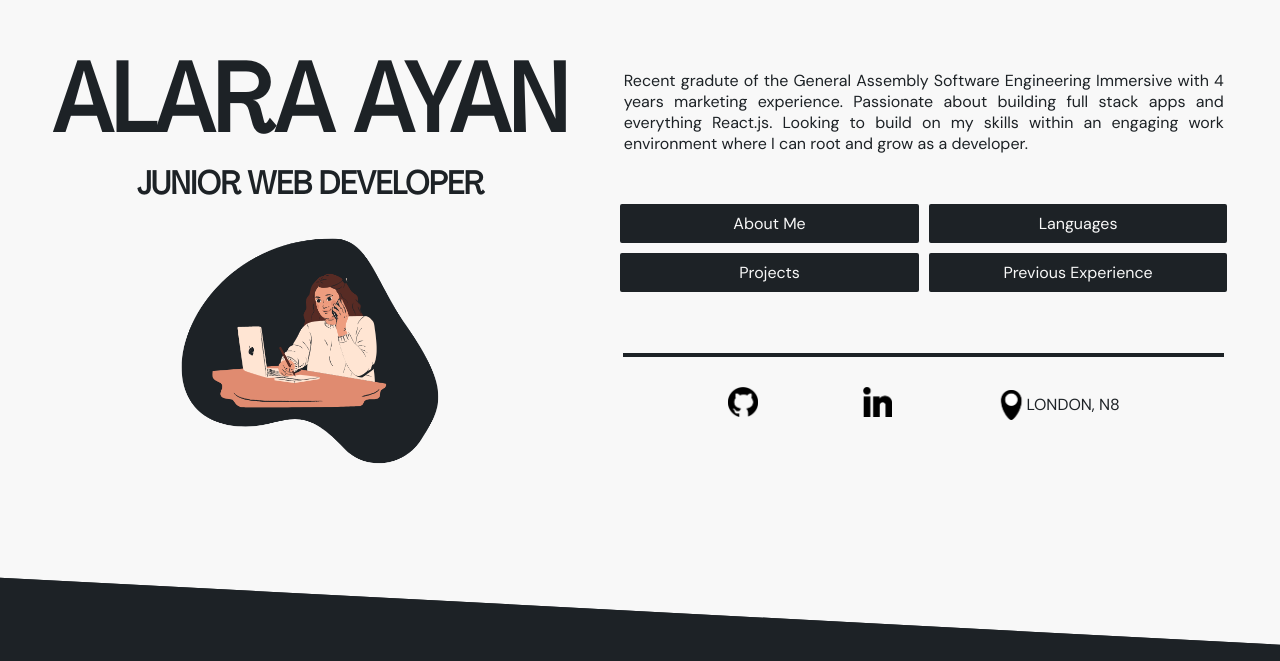
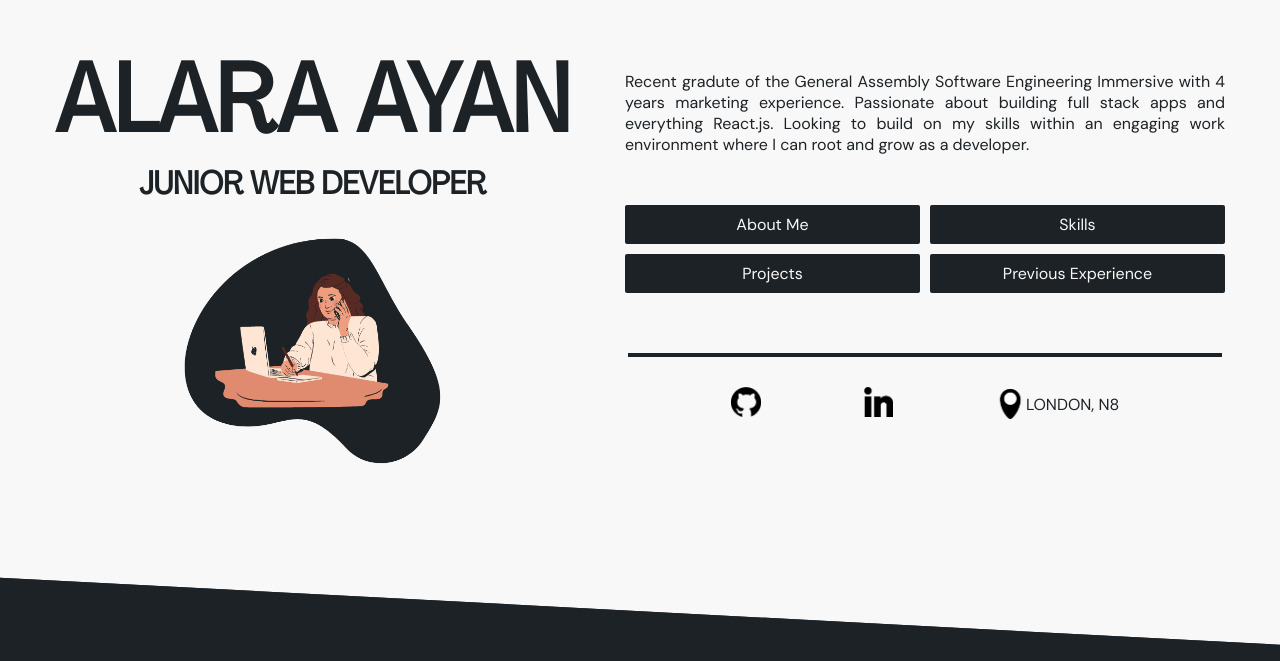
Before and after one commit to alaraayan/portfolio, a React (Create React App) app: page / in a window 1280 px wide. Shown: the part 139-800 px from the top of the page. Built offline with nearby package versions, Linux system fonts and the light colour scheme.

Commit message:
changed languages to skills

```diff
--- a/src/App.js
+++ b/src/App.js
@@ -4,7 +4,7 @@ import { BrowserRouter as Router } from 'react-router-dom'
 import Nav from './components/Nav'
 import Hero from './components/Hero'
 import About from './components/About'
-import Languages from './components/Languages'
+import Skills from './components/Skills'
 import Projects from './components/Projects'
 import WorkExperience from './components/WorkExperience'
 import Contact from './components/Contact'
@@ -19,7 +19,7 @@ function App() {
       <Hero />
       <Router>
         <About title="about" subtitle="about"/>
-        <Languages title="languages" subtitle="languages"/>
+        <Skills title="skills" subtitle="skills"/>
         <Projects title="projects" subtitle="projects"/>
         <WorkExperience title="experience" subtitle="experience"/>
         <Contact title="contact" subtitle="contact"/>
--- a/src/components/Hero.js
+++ b/src/components/Hero.js
@@ -31,12 +31,12 @@ export default function Hero() {
             >About Me</Link>
             <Link
               activeClass="active"
-              to="languages"
+              to="skills"
               spy={true}
               smooth={true}
               duration={500}
               className="button hero-button cursor"
-            >Languages</Link>
+            >Skills</Link>
             <Link
               activeClass="active"
               to="projects"
--- a/src/components/Languages.js
+++ /dev/null
@@ -1,8 +0,0 @@
-export default function Languages() {
-  return (
-    <>
-      <div className="component-container light" id="languages"> LANGUAGES </div>
-      <hr className="section-break"/>
-    </>
-  )
-}
--- a/src/components/Nav.js
+++ b/src/components/Nav.js
@@ -39,12 +39,12 @@ export default function Nav() {
           {/* <p>|</p> */}
           <Link
             activeClass="active"
-            to="languages"
+            to="skills"
             spy={true}
             smooth={true}
             duration={500}
             className="navbar-link cursor"
-          >Languages</Link>
+          >Skills</Link>
           {/* <p>|</p> */}
           <Link
             activeClass="active"
--- /dev/null
+++ b/src/components/Skills.js
@@ -0,0 +1,8 @@
+export default function Skills() {
+  return (
+    <>
+      <div className="component-container light" id="skills"> LANGUAGES </div>
+      <hr className="section-break"/>
+    </>
+  )
+}
```
